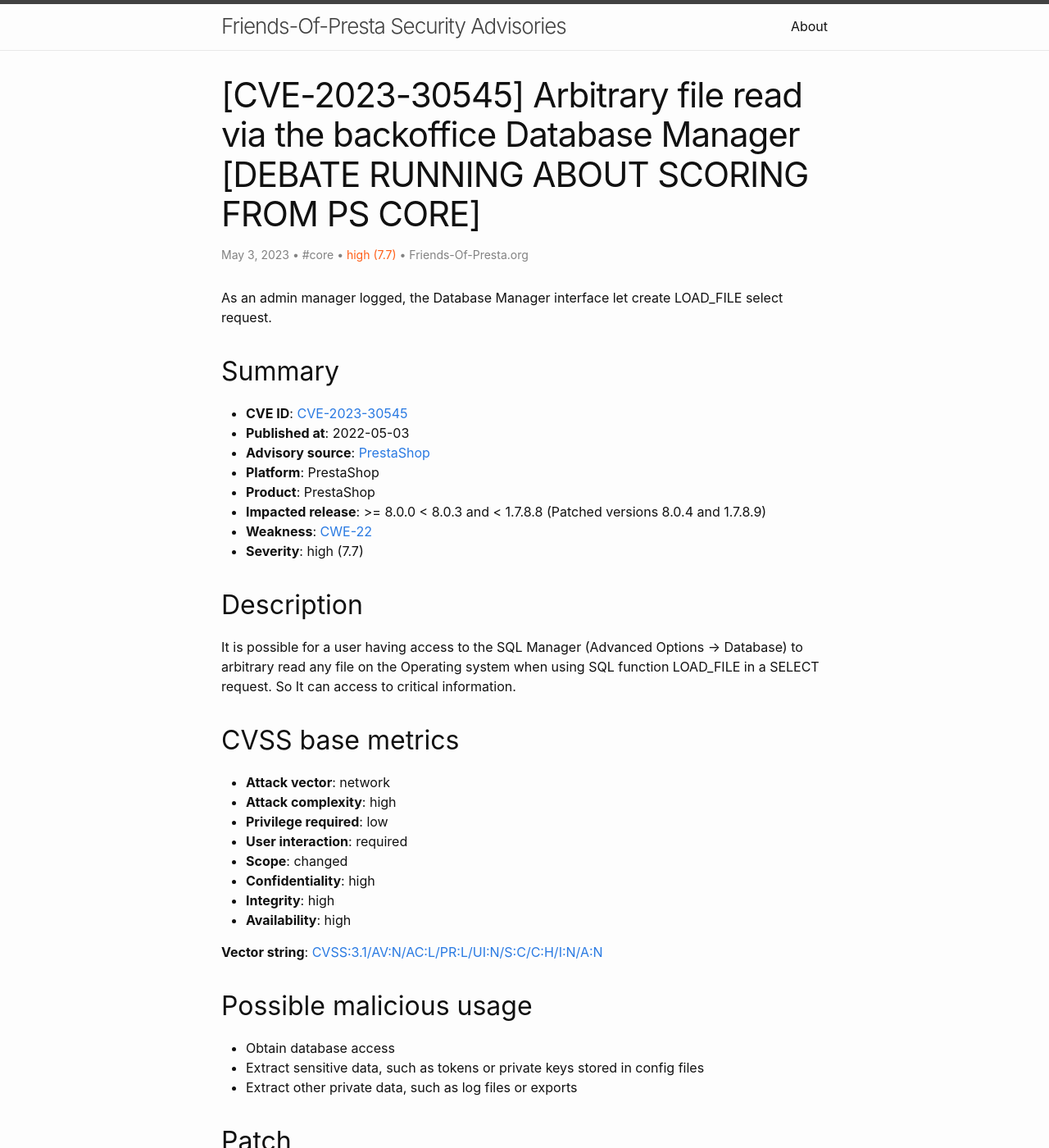
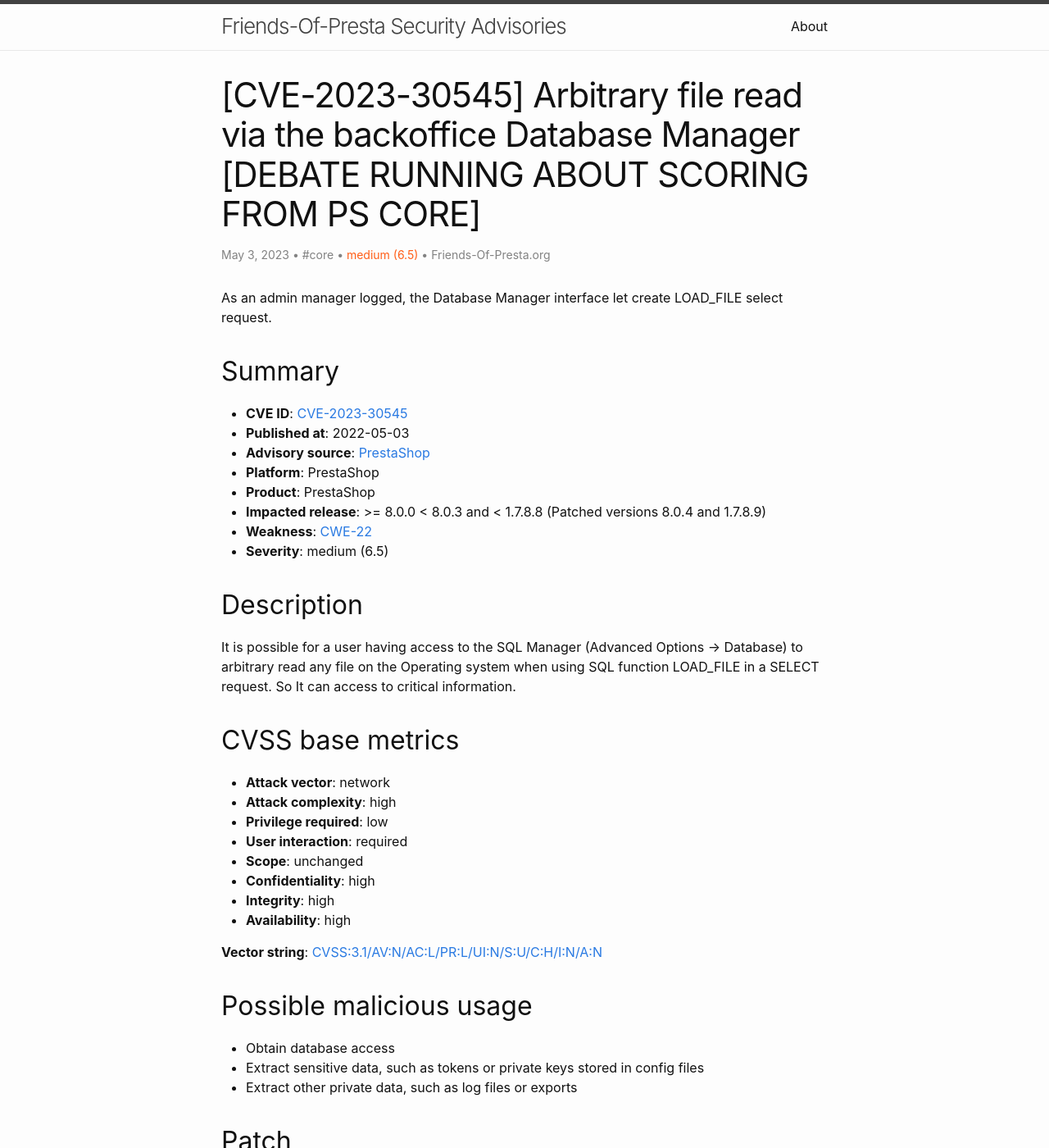
Before and after one commit to friends-of-presta/security-advisories, a Jekyll site: the page built from _posts/2023-05-03-core-CVE-2023-30545.md, in a window 1280 px wide and 1400 px high. Shown: the whole window at 82% size. Built offline with Jekyll 4.4.1, drawn with Linux system fonts in a browser that asks for light colours.

Commit message:
Update 2023-05-03-core-CVE-2023-30545.md

```diff
--- a/_posts/2023-05-03-core-CVE-2023-30545.md
+++ b/_posts/2023-05-03-core-CVE-2023-30545.md
@@ -5,7 +5,7 @@ categories: core
 author:
 - Friends-Of-Presta.org
 meta: "CVE,PrestaShop,core"
-severity: "high (7.7)"
+severity: "medium (6.5)"
 ---
 
 As an admin manager logged, the Database Manager interface let create LOAD_FILE select request.
@@ -19,7 +19,7 @@ As an admin manager logged, the Database Manager interface let create LOAD_FILE
 * **Product**: PrestaShop
 * **Impacted release**: >= 8.0.0 < 8.0.3 and < 1.7.8.8 (Patched versions 8.0.4 and 1.7.8.9)
 * **Weakness**: [CWE-22](https://www.cvedetails.com/cwe-details/22/cwe.html)
-* **Severity**: high (7.7)
+* **Severity**: medium (6.5)
 
 ## Description
 
@@ -31,12 +31,12 @@ It is possible for a user having access to the SQL Manager (Advanced Options ->
 * **Attack complexity**: high
 * **Privilege required**: low
 * **User interaction**: required
-* **Scope**: changed
+* **Scope**: unchanged
 * **Confidentiality**: high
 * **Integrity**: high
 * **Availability**: high
 
-**Vector string**: [CVSS:3.1/AV:N/AC:L/PR:L/UI:N/S:C/C:H/I:N/A:N](https://nvd.nist.gov/vuln-metrics/cvss/v3-calculator?vector=AV:N/AC:L/PR:L/UI:N/S:C/C:H/I:N/A:N)
+**Vector string**: [CVSS:3.1/AV:N/AC:L/PR:L/UI:N/S:U/C:H/I:N/A:N](https://nvd.nist.gov/vuln-metrics/cvss/v3-calculator?vector=AV:N/AC:L/PR:L/UI:N/S:U/C:H/I:N/A:N)
 
 ## Possible malicious usage
 
```
